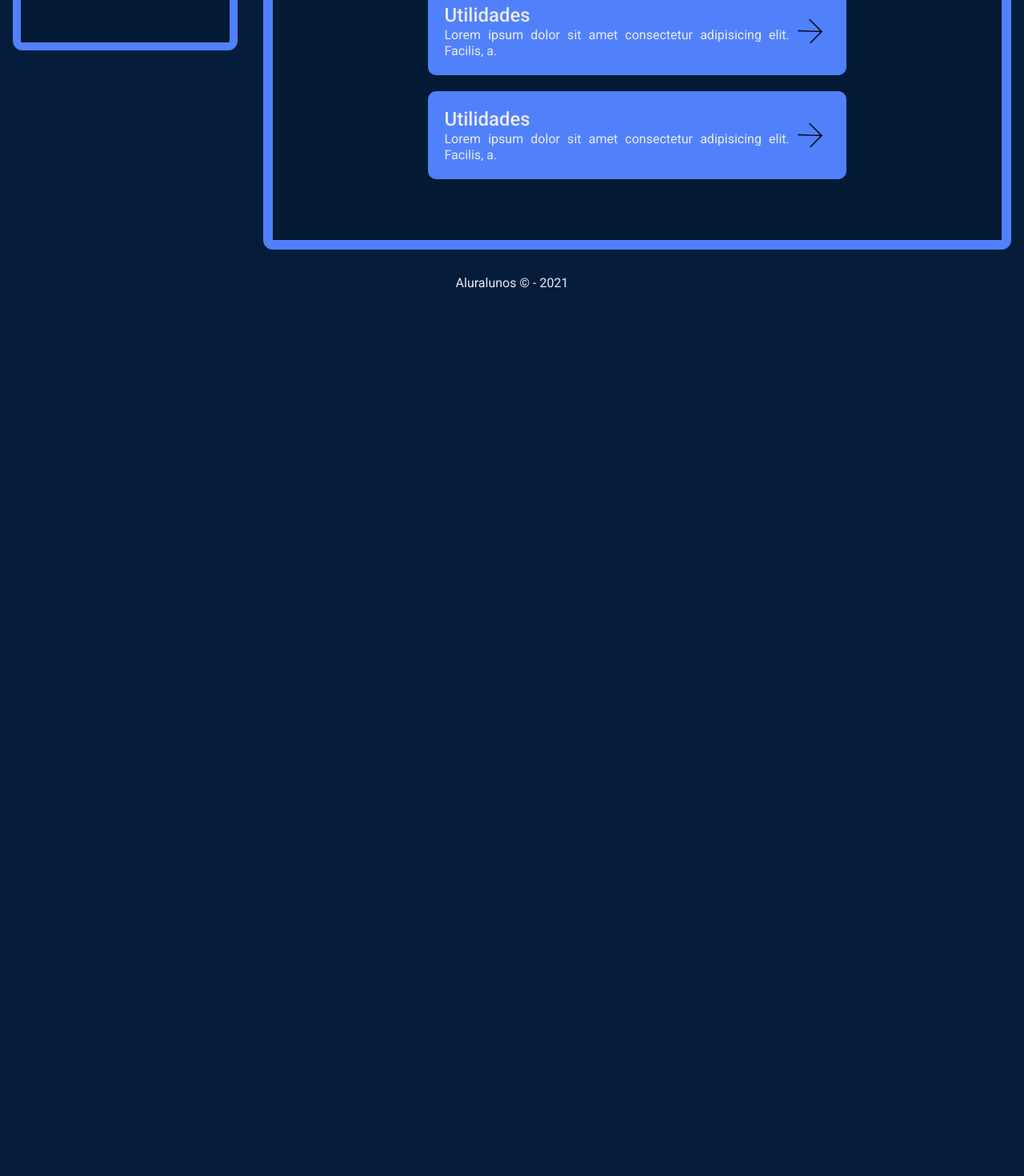
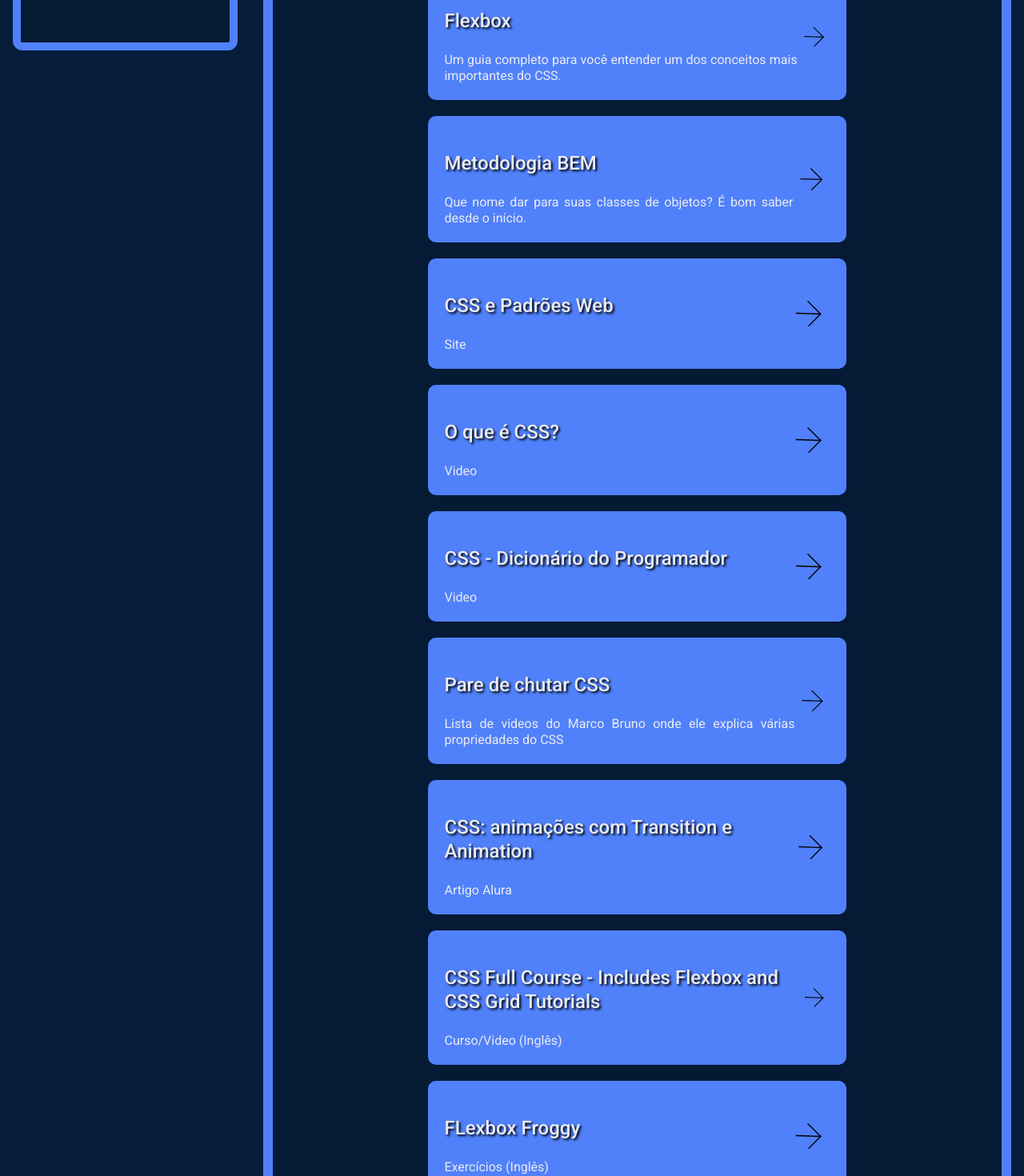
Before and after one commit to schultz-gabriel/DEVolucionario, a Next.js app: page /csspage in a window 1280 px wide. Shown: the part 420-1890 px from the top of the page at 80% size. Before the commit the page ends 800 px from the top, so only its background shows below. Built offline with nearby package versions, Linux system fonts and the light colour scheme.

Commit message:
feat(página de links): terminando a montagem da página de links

```diff
--- a/Links.json
+++ b/Links.json
@@ -1,37 +1,152 @@
 {
     "html": [
         {
-            "nome": "Elementos HTML",
-            "link": "https://developer.mozilla.org/pt-BR/docs/Web/HTML/Element",
-            "descricao": "Conheça as principais tags do HTML e como usá-las."
+            "titulo": "Elementos HTML",
+            "descricao": "Conheça as principais tags do HTML e como usá-las.",
+            "link": "https://developer.mozilla.org/pt-BR/docs/Web/HTML/Element"
         },
         {
-            "nome": "HTML Semântico: Conheça os elementos semânticos da HTML5",
-            "link": "https://www.devmedia.com.br/html-semantico-conheca-os-elementos-semanticos-da-html5/38065",
-            "descricao": "Seja um mestre e entenda um dos pilares do HTML."
+            "titulo": "HTML Semântico: Conheça os elementos semânticos da HTML5",
+            "descricao": "Seja um mestre e entenda um dos pilares do HTML.",
+            "link": "https://www.devmedia.com.br/html-semantico-conheca-os-elementos-semanticos-da-html5/38065"
+        },
+        {
+            "titulo": "HTML para iniciar programação",
+            "descricao": "Video",
+            "link": "https://www.youtube.com/watch?v=3oSIqIqzN3M"
+        },
+        {
+            "titulo": "HTML - Dicionário do Programador",
+            "descricao": "Video",
+            "link": "https://www.youtube.com/watch?v=4dQtz1PpY9A"
+        },
+        {
+            "titulo": "HTML Full Course - Build a Website Tutorial",
+            "descricao": "Curso/Video (Inglês)",
+            "link": "https://www.youtube.com/watch?v=pQN-pnXPaVg"
+        },
+        {
+            "titulo": "HTML: Linguagem de Marcação de Hipertexto - Tutoriais para iniciantes",
+            "descricao": "Artigo MDN",
+            "link": "https://developer.mozilla.org/pt-BR/docs/Web/HTML"
         }
     ],
     "css":[
         {
-            "nome": "Flexbox",
-            "link": "https://css-tricks.com/snippets/css/a-guide-to-flexbox/",
-            "descricao": "Um guia completo para você entender um dos conceitos mais importantes do CSS."
+            "titulo": "Flexbox",
+            "descricao": "Um guia completo para você entender um dos conceitos mais importantes do CSS.",
+            "link": "https://css-tricks.com/snippets/css/a-guide-to-flexbox/"
         }, {
-            "nome": "Metodologia BEM",
-            "link": "https://www.alura.com.br/artigos/criando-componentes-css-com-padrao-bem",
-            "descricao": "Que nome dar para suas classes de objetos? É bom saber desde o início."
+            "titulo": "Metodologia BEM",
+            "descricao": "Que nome dar para suas classes de objetos? É bom saber desde o início.",
+            "link": "https://www.alura.com.br/artigos/criando-componentes-css-com-padrao-bem"
+        },
+        {
+            "titulo": "CSS e Padrões Web",
+            "descricao": "Site",
+            "link": "https://www.maujor.com/"
+        },
+        {
+            "titulo": "O que é CSS?",
+            "descricao": "Video",
+            "link": "https://www.youtube.com/watch?v=LWU2OR19ZG4"
+        },
+        {
+            "titulo": "CSS - Dicionário do Programador",
+            "descricao": "Video",
+            "link": "https://www.youtube.com/watch?v=229xfk3EEM8"
+        },
+        {
+            "titulo": "Pare de chutar CSS",
+            "descricao": "Lista de videos do Marco Bruno onde ele explica várias propriedades do CSS",
+            "link": "https://www.youtube.com/watch?v=5PS6ku8NzIE&list=PLirko8T4cEmx5eBb1-9j6T6Gl4aBtZ_5x"
+        },
+        {
+            "titulo": "CSS: animações com Transition e Animation",
+            "descricao": "Artigo Alura",
+            "link": "https://www.alura.com.br/artigos/css-animacoes-com-transitions-animations"
+        },
+        {
+            "titulo": "CSS Full Course - Includes Flexbox and CSS Grid Tutorials",
+            "descricao": "Curso/Video (Inglês)",
+            "link": "https://www.youtube.com/watch?v=ieTHC78giGQ"
+        },
+        {
+            "titulo": "FLexbox Froggy",
+            "descricao": "Exercícios (Inglês)",
+            "link": "https://flexboxfroggy.com/"
+        },
+        {
+            "titulo": "Grid Garden",
+            "descricao": "Exercícios (Inglês)",
+            "link": "https://cssgridgarden.com/"
+        },
+        {
+            "titulo": "A Complete Guide to Flexbox",
+            "descricao": "Guia (Inglês)",
+            "link": "https://css-tricks.com/snippets/css/a-guide-to-flexbox/"
+        },
+        {
+            "titulo": "A Complete Guide to Grid",
+            "descricao": "Guia (Inglês)",
+            "link": "https://css-tricks.com/snippets/css/complete-guide-grid/"
+        },
+        {
+            "titulo": "CSS - Tutoriais",
+            "descricao": "Artigo MDN",
+            "link": "https://developer.mozilla.org/pt-BR/docs/Web/CSS"
         }
     ],
     "javascript":[
         {
-            "nome": "Sintaxe e tipos",
-            "link": "https://developer.mozilla.org/pt-BR/docs/Web/JavaScript/Guide/Grammar_and_types",
-            "descricao": "Como declarar variáveis e funções com primazia"
+            "titulo": "Sintaxe e tipos",
+            "descricao": "Como declarar variáveis e funções com primazia",
+            "link": "https://developer.mozilla.org/pt-BR/docs/Web/JavaScript/Guide/Grammar_and_types"
         },
         {
-            "nome": "Algoritmos e estrutura de dados com JavaScript",
-            "link": "https://imasters.com.br/desenvolvimento/algoritmos-e-estrutura-de-dados-classicos-em-javascript",
-            "descricao": "Aprendendo as bases da programação com JavaScript."
+            "titulo": "Algoritmos e estrutura de dados com JavaScript",
+            "descricao": "Aprendendo as bases da programação com JavaScript.",
+            "link": "https://imasters.com.br/desenvolvimento/algoritmos-e-estrutura-de-dados-classicos-em-javascript"
+        },
+        {
+            "titulo": "O que é JavaScript?",
+            "descricao": "Video",
+            "link": "https://www.youtube.com/watch?v=NaVSbnnV75Q&t=1s"
+        },
+        {
+            "titulo": "Qual a melhor forma de aprender JavaScript?",
+            "descricao": "Video",
+            "link": "https://www.youtube.com/watch?v=_Mx64Rkv92c"
+        },
+        {
+            "titulo": "Alterando CSS com JavaScript",
+            "descricao": "Artigo Alura",
+            "link": "https://www.alura.com.br/artigos/alterando-css-com-javascript"
+        },
+        {
+            "titulo": "Capturando valor do input: introdução a seletores",
+            "descricao": "Artigo Alura",
+            "link": "https://www.alura.com.br/artigos/capturando-valor-do-input-introducao-a-seletores"
+        },
+        {
+            "titulo": "Como utilizar operadores de comparação em Javascript",
+            "descricao": "Artigo Alura",
+            "link": "https://www.alura.com.br/artigos/operadores-matematicos-em-javascript"
+        },
+        {
+            "titulo": "Entenda a diferença entre var, let e const no JavaScript",
+            "descricao": "Artigo Alura",
+            "link": "https://www.alura.com.br/artigos/entenda-diferenca-entre-var-let-e-const-no-javascript"
+        },
+        {
+            "titulo": "Learn JavaScript - Full Course for Beginners",
+            "descricao": "Curso/Video (Inglês)",
+            "link": "https://www.youtube.com/watch?v=PkZNo7MFNFg"
+        },
+        {
+            "titulo": "JavaScript - Tutoriais",
+            "descricao": "Artigo MDN",
+            "link": "https://developer.mozilla.org/pt-BR/docs/Web/JavaScript"
         }
     ]
 }
--- a/src/screens/CssPage/index.jsx
+++ b/src/screens/CssPage/index.jsx
@@ -4,19 +4,7 @@ import TextArea from '../../components/foundation/layout/TextArea';
 import Text from '../../components/foundation/text';
 import IndexWrapper from '../IndexPage/style/IndexWrapper';
 import WrapperLinks from './style';
-
-const JSONQUALQUER = [
-  {
-    titulo: 'Utilidades',
-    descricao: 'Lorem ipsum dolor sit amet consectetur adipisicing elit. Facilis, a.',
-    link: 'https://www.google.com/',
-  },
-  {
-    titulo: 'Utilidades',
-    descricao: 'Lorem ipsum dolor sit amet consectetur adipisicing elit. Facilis, a.',
-    link: 'https://www.google.com/',
-  },
-];
+import Links from '../../../Links';
 
 function Css() {
   return (
@@ -45,7 +33,7 @@ function Css() {
             mas permanece simples e direta.
           </Text>
           <WrapperLinks>
-            {JSONQUALQUER.map((item) => (
+            {Links.css.map((item) => (
               <li key={item.titulo}>
                 <a
                   href={item.link}
@@ -68,9 +56,10 @@ function Css() {
                     >
                       <Text
                         variant="subTitle"
-                        tag="p"
+                        tag="h3"
                         color="secondary.main"
                         textAlign="left"
+                        textShadow="2px 2px 3px black"
                       >
                         {item.titulo}
                       </Text>
```
Also changed, not shown: src/screens/HtmlPage/index.jsx (+3 -14 lines), src/screens/JsPage/index.jsx (+3 -15 lines).
